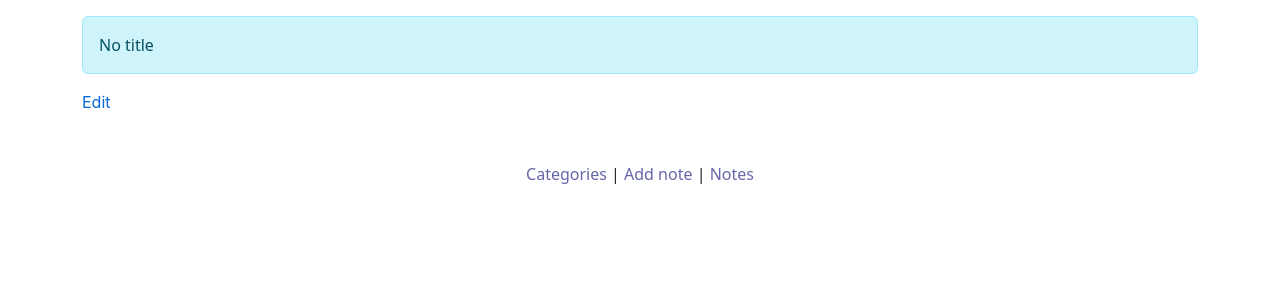
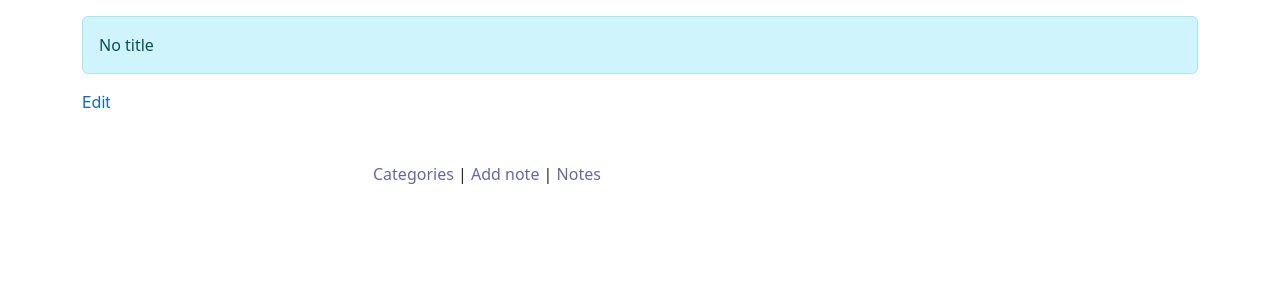
Before and after one commit to mstafreshi/abzarha, a Flask app: template app/bps/notepad/templates/note.html in a window 1280 px wide. Shown: the part 56-356 px from the top of the page. Run offline with Flask 3, Linux system fonts and the light colour scheme; the template is opened without the code that fills it, so the values that code supplies are empty; parts of the project's set-up code (start-up, migrations or seed data) failed here and were passed over; some libraries are stand-ins or nearby versions.

Commit message:
a few change

```diff
--- a/app/bps/notepad/templates/note.html
+++ b/app/bps/notepad/templates/note.html
@@ -20,7 +20,7 @@
 
 
     <div class="row mt-5 mx-auto">
-        <div class="col-1 text-start">
+        <div class="col-3 text-start">
             {% if prev_note %}
                 <a href="{{ url_for('.note', id=prev_note.id) }}">
                     {{ prev_note.title or _('Prev') }}
@@ -28,13 +28,13 @@
             {% endif %}
         </div>
 
-        <div class="col-10 text-center">
+        <div class="col-auto text-center">
             <a href="{{ url_for('.categories') }}"> {{ _('Categories') }} </a> |
             <a href="{{ url_for('.add_note') }}"> {{ _('Add note') }} </a> |
             <a href="{{ url_for('.notes') }}"> {{ _('Notes') }} </a>
         </div>
 
-        <div class="col-1 text-end">
+        <div class="col-3 text-end">
             {% if next_note %}
                 <a href="{{ url_for('.note', id=next_note.id) }}">
                     {{ next_note.title or _('Next') }}
```
